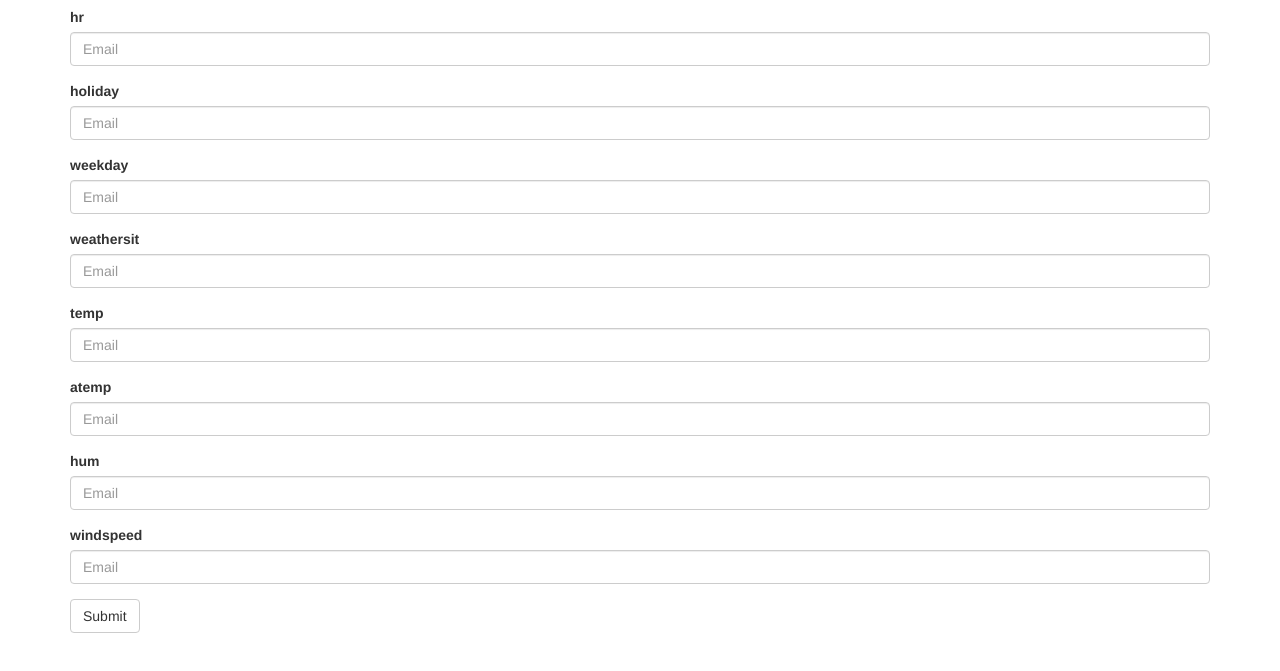
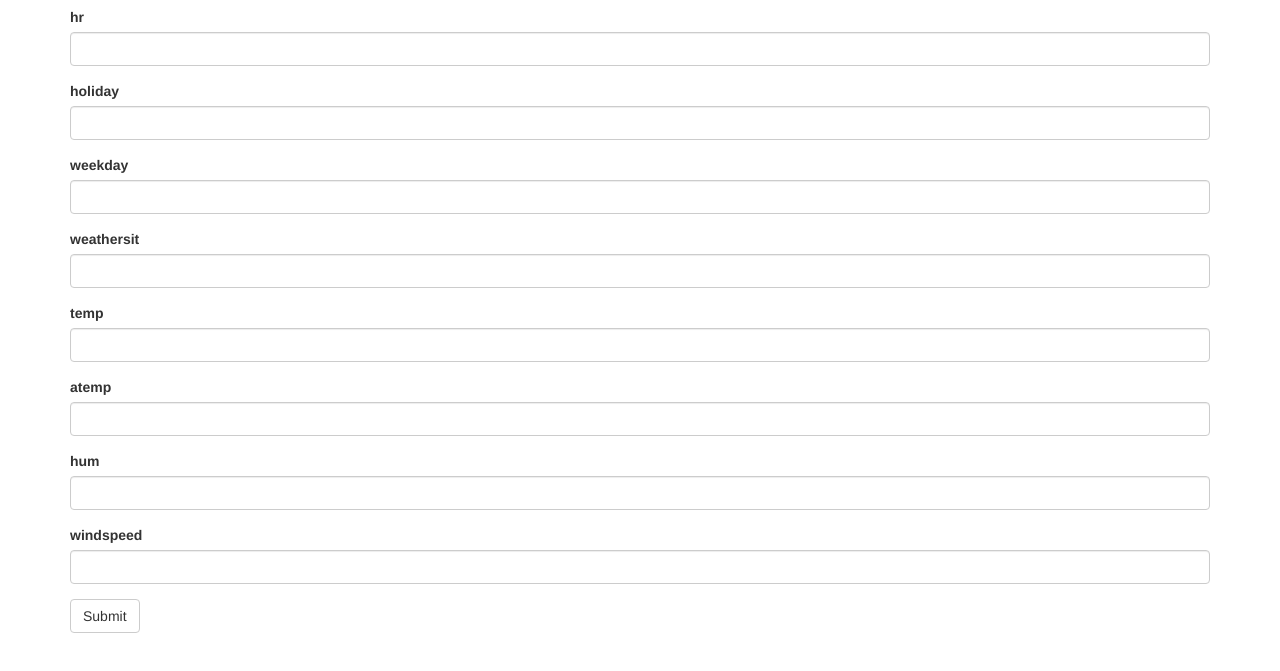
Before and after one commit to ardydedase/bike-sharing-analysis, a plain HTML site: page web/index.html in a window 1280 px wide. Shown: the part 63-734 px from the top of the page. Drawn offline with nearby package versions, Linux system fonts and the light colour scheme.

Commit message:
web form

```diff
--- a/web/index.html
+++ b/web/index.html
@@ -16,35 +16,35 @@
     <form>
       <div class="form-group">
         <label for="hr">hr</label>
-        <input type="text" class="form-control" id="hr" placeholder="Email">
+        <input type="text" class="form-control" id="hr">
       </div>
       <div class="form-group">
         <label for="holiday">holiday</label>
-        <input type="text" class="form-control" id="holiday" placeholder="Email">
+        <input type="text" class="form-control" id="holiday">
       </div>
       <div class="form-group">
         <label for="weekday">weekday</label>
-        <input type="text" class="form-control" id="weekday" placeholder="Email">
+        <input type="text" class="form-control" id="weekday">
       </div>
       <div class="form-group">
         <label for="weathersit">weathersit</label>
-        <input type="text" class="form-control" id="weathersit" placeholder="Email">
+        <input type="text" class="form-control" id="weathersit">
       </div>
       <div class="form-group">
         <label for="temp">temp</label>
-        <input type="text" class="form-control" id="temp" placeholder="Email">
+        <input type="text" class="form-control" id="temp">
       </div>
       <div class="form-group">
         <label for="atemp">atemp</label>
-        <input type="text" class="form-control" id="atemp" placeholder="Email">
+        <input type="text" class="form-control" id="atemp">
       </div>
       <div class="form-group">
         <label for="hum">hum</label>
-        <input type="text" class="form-control" id="hum" placeholder="Email">
+        <input type="text" class="form-control" id="hum">
       </div>
       <div class="form-group">
         <label for="windspeed">windspeed</label>
-        <input type="text" class="form-control" id="windspeed" placeholder="Email">
+        <input type="text" class="form-control" id="windspeed">
       </div>
       <button type="submit" class="btn btn-default">Submit</button>
 </form>
```
